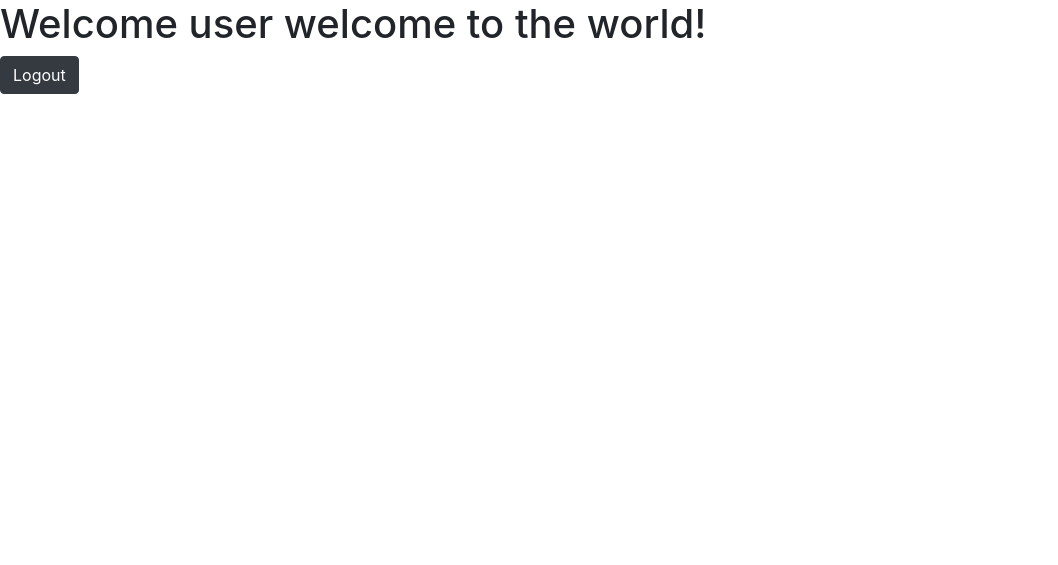
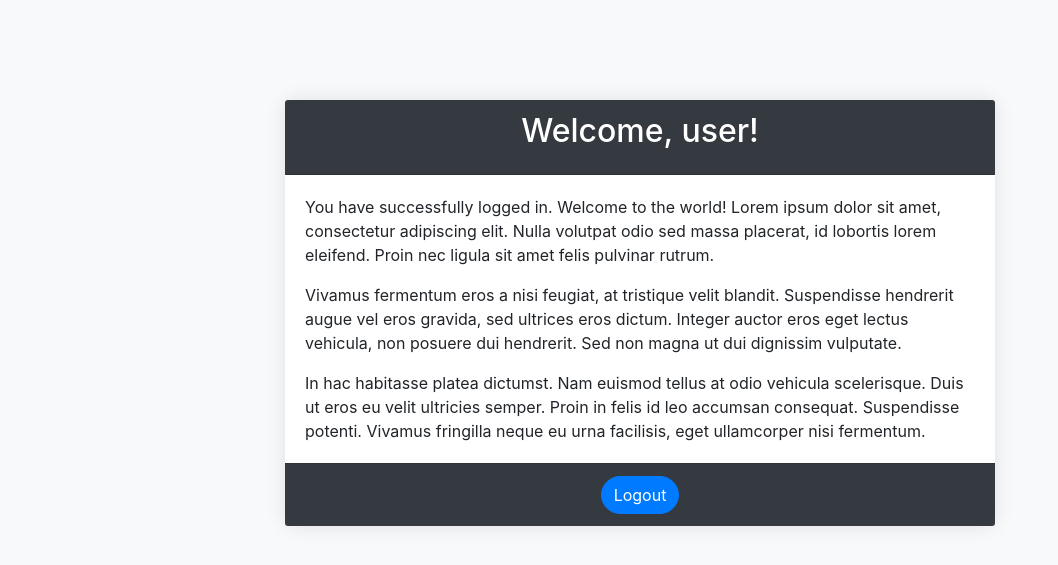
Before and after one commit to qntum-dev/log_form_django, a Django app: page /auth/dashboard/ in a window 1280 px wide. Shown: the top 565 px of the page, without its empty margins (0-1058 px from the left). Run offline with Django 4.2, Linux system fonts and the light colour scheme; a user stored in the database is signed in.

Commit message:
improvised the frontend

```diff
--- a/auth_app/templates/dashboard.html
+++ b/auth_app/templates/dashboard.html
@@ -1,9 +1,29 @@
 {% extends 'layouts/app.html' %}
 
 {% block content %}
-
-<h1>Welcome {{ request.user.username }} welcome to the world!</h1>
-<a href="{% url 'logout' %}" class="btn btn-dark">Logout</a>
-
-
+<div class="container">
+    <div class="row justify-content-center">
+        <div class="col-md-8">
+            <div class="card">
+                <div class="card-header">
+                    <h2 class="card-title text-center">Welcome, {{ request.user.username }}!</h2>
+                </div>
+                <div class="card-body">
+                    <p class="card-text">
+                        You have successfully logged in. Welcome to the world! Lorem ipsum dolor sit amet, consectetur adipiscing elit. Nulla volutpat odio sed massa placerat, id lobortis lorem eleifend. Proin nec ligula sit amet felis pulvinar rutrum.
+                    </p>
+                    <p class="card-text">
+                        Vivamus fermentum eros a nisi feugiat, at tristique velit blandit. Suspendisse hendrerit augue vel eros gravida, sed ultrices eros dictum. Integer auctor eros eget lectus vehicula, non posuere dui hendrerit. Sed non magna ut dui dignissim vulputate.
+                    </p>
+                    <p class="card-text">
+                        In hac habitasse platea dictumst. Nam euismod tellus at odio vehicula scelerisque. Duis ut eros eu velit ultricies semper. Proin in felis id leo accumsan consequat. Suspendisse potenti. Vivamus fringilla neque eu urna facilisis, eget ullamcorper nisi fermentum.
+                    </p>
+                </div>
+                <div class="card-footer text-center">
+                    <a href="{% url 'logout' %}" class="btn btn-primary">Logout</a>
+                </div>
+            </div>
+        </div>
+    </div>
+</div>
 {% endblock %}
--- a/auth_app/templates/layouts/app.html
+++ b/auth_app/templates/layouts/app.html
@@ -5,15 +5,39 @@
   <meta charset="utf-8">
   <meta name="viewport" content="width=device-width, initial-scale=1">
   <link rel="stylesheet" href="https://cdn.jsdelivr.net/npm/bootstrap@4.6.2/dist/css/bootstrap.min.css">
-  <script src="https://cdn.jsdelivr.net/npm/jquery@3.6.4/dist/jquery.slim.min.js"></script>
-  <script src="https://cdn.jsdelivr.net/npm/popper.js@1.16.1/dist/umd/popper.min.js"></script>
-  <script src="https://cdn.jsdelivr.net/npm/bootstrap@4.6.2/dist/js/bootstrap.bundle.min.js"></script>
+  <style>
+    body {
+      background-color: #f8f9fa; /* Light gray background */
+    }
+    .container {
+      padding-top: 50px;
+    }
+    .card {
+      border: none;
+      border-radius: 10px;
+      box-shadow: 0px 0px 20px 0px rgba(0,0,0,0.1);
+    }
+    .card-header {
+      background-color: #343a40; /* Dark background for card header */
+      color: #ffffff; /* White text for card header */
+      border-radius: 10px 10px 0 0;
+    }
+    .card-footer {
+      background-color: #343a40; /* Dark background for card footer */
+      border-radius: 0 0 10px 10px;
+    }
+    .btn {
+      border-radius: 20px; /* Rounded corners for buttons */
+    }
+  </style>
 </head>
 <body>
 
-{% block content %}
+<div class="container">
+  {% block content %}
 
-{% endblock %}
+  {% endblock %}
+</div>
 
 </body>
 </html>
```
Also changed, not shown: auth_app/templates/auth/login.html (+21 -15 lines), auth_app/templates/auth/register.html (+20 -12 lines).
